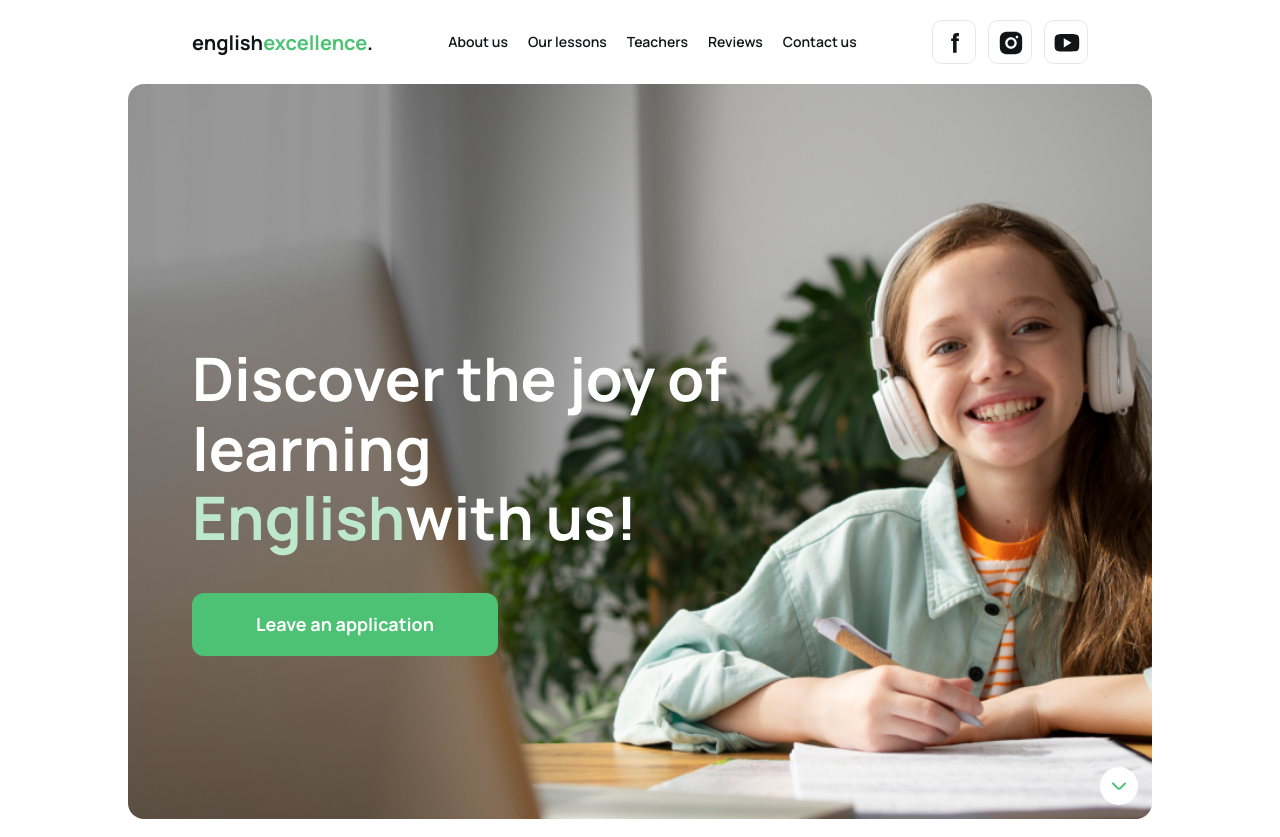
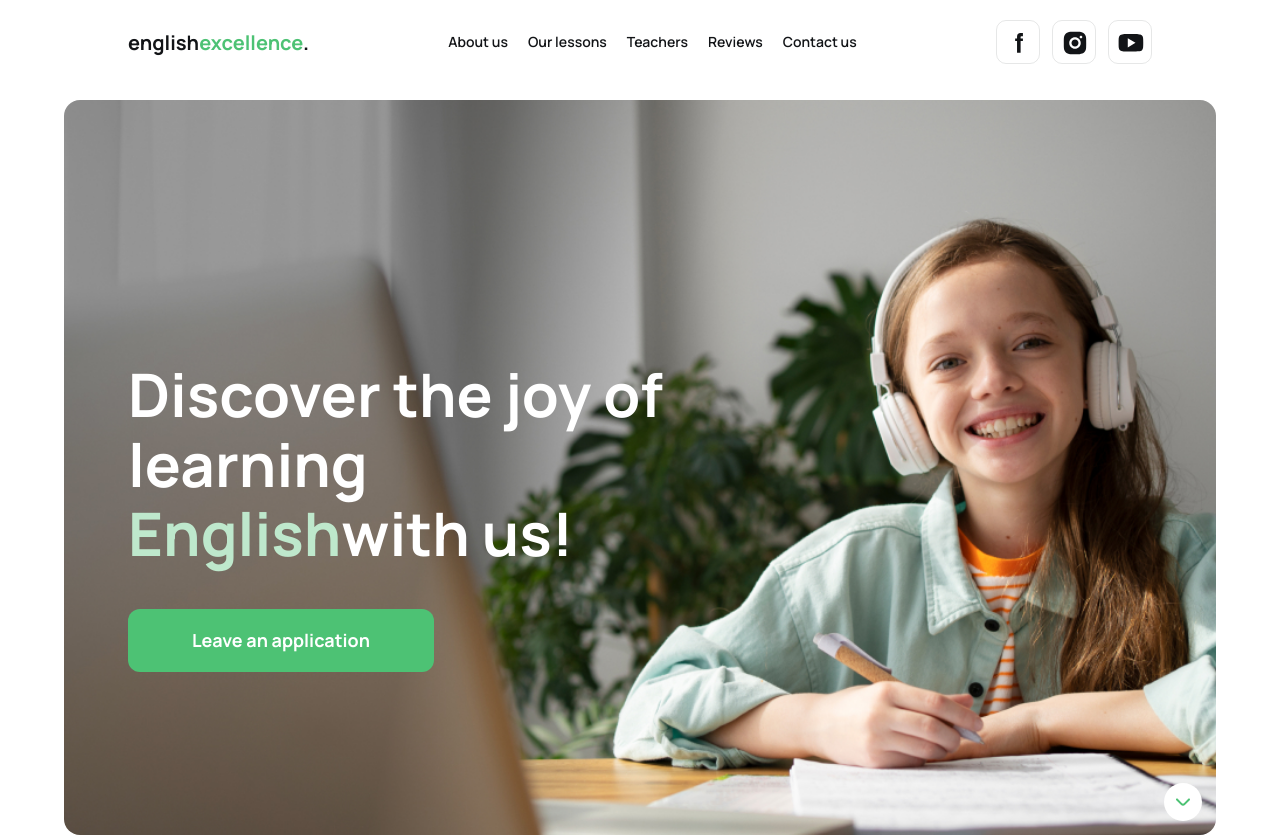
Before and after one commit to volvyas/atlas-team-04, a website built with Vite: page src/index.html in a window 1280 px wide. Shown: the top 837 px of the page. Built offline with nearby package versions, Linux system fonts and the light colour scheme.

Commit message:
update header and section styles

```diff
--- a/src/css/base.css
+++ b/src/css/base.css
@@ -21,6 +21,18 @@ body {
 
 .section {
     padding-bottom: 80px;
+}
+
+@media (min-width: 768px) {
+    .section {
+        padding-bottom: 100px;
+    }
+}
+
+@media (min-width: 1280px) {
+    .section {
+        padding-bottom: 150px;
+    }
 }
 
 .visually-hidden {
--- a/src/css/header.css
+++ b/src/css/header.css
@@ -1,5 +1,21 @@
+.header {
+  padding-bottom: 8px;
+}
+
 .header > .container {
   display: flex;
+}
+
+@media (min-width: 768px) {
+  .header {
+    padding-bottom: 32px;
+  }
+}
+
+@media (min-width: 1280px) {
+  .header {
+    padding-bottom: 16px;
+  }
 }
 
 /* nav */
@@ -10,20 +26,20 @@
   padding-bottom: 20px;
 }
 
-@media (max-width: 1199.5px) {
+@media (max-width: 1279.5px) {
   .header-nav {
     flex-grow: 1;
   }
 }
 
-@media (min-width: 768px) and (max-width: 1199.5px) {
+@media (min-width: 768px) and (max-width: 1279.5px) {
   .header-nav {
     padding-top: 20.5px;
     padding-bottom: 20.5px;
   }
 }
 
-@media (min-width: 1158px) {
+@media (min-width: 1280px) {
   .header-nav {
     justify-content: space-between;
 
@@ -47,7 +63,7 @@
   color: #4dc274;
 }
 
-@media (min-width: 1200px) {
+@media (min-width: 1280px) {
   .header-logo {
     margin-top: auto;
     margin-bottom: auto;
@@ -55,13 +71,13 @@
 }
 
 /* menu */
-@media (max-width: 1199.5px) {
+@media (max-width: 1279.5px) {
   .header-menu {
     display: none;
   }
 }
 
-@media (min-width: 1200px) {
+@media (min-width: 1280px) {
   .header-menu {
     display: flex;
     gap: 20px;
@@ -72,7 +88,7 @@
 }
 
 /* menu links */
-@media (min-width: 1200px) {
+@media (min-width: 1280px) {
   .header-menu-link {
     display: block;
 
@@ -107,13 +123,13 @@
 }
 
 /* socials */
-@media (max-width: 1199.5px) {
+@media (max-width: 1279.5px) {
   .header-social-list {
     display: none;
   }
 }
 
-@media (min-width: 1200px) {
+@media (min-width: 1280px) {
   .header-social-list {
     display: flex;
     gap: 12px;
@@ -147,7 +163,7 @@
 }
 
 /* menu icon */
-@media (max-width: 1199.5px) {
+@media (max-width: 1279.5px) {
   .header-menu-icon {
     margin-top: auto;
     margin-bottom: auto;
@@ -158,7 +174,7 @@
   }
 }
 
-@media (max-width: 767.5px) or (min-width: 1200px) {
+@media (max-width: 767.5px) or (min-width: 1280px) {
   .header-menu-icon.tablet {
     display: none;
   }
--- a/src/css/lessons.css
+++ b/src/css/lessons.css
@@ -1,12 +1,6 @@
 .lessons {
     padding: 150px;
 }
-
-.container {
-    max-width: 1024px;
-    margin: 0 auto;
-}
-
 
 .lessons-title {
     font-family: "Manrope", sans-serif;
```
